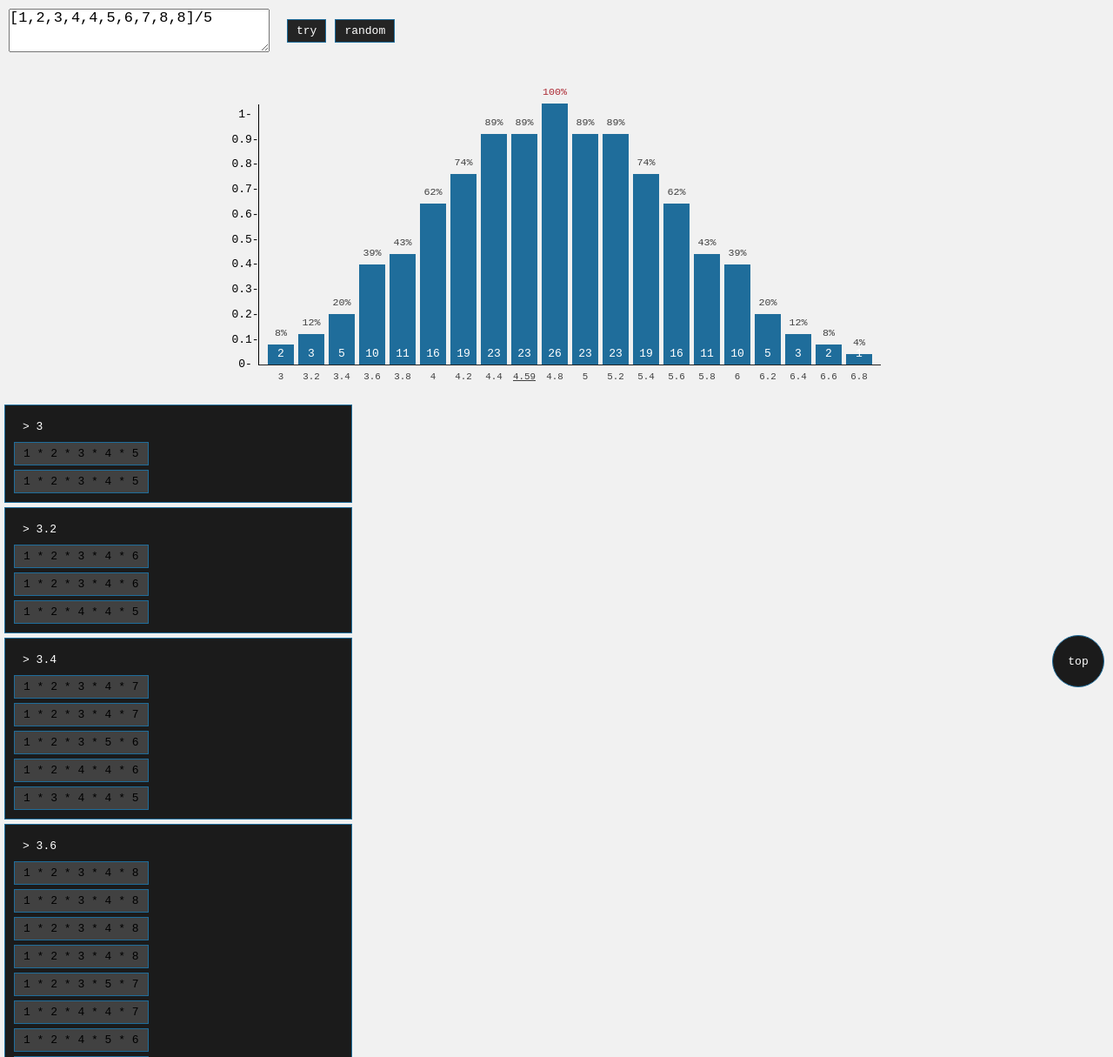
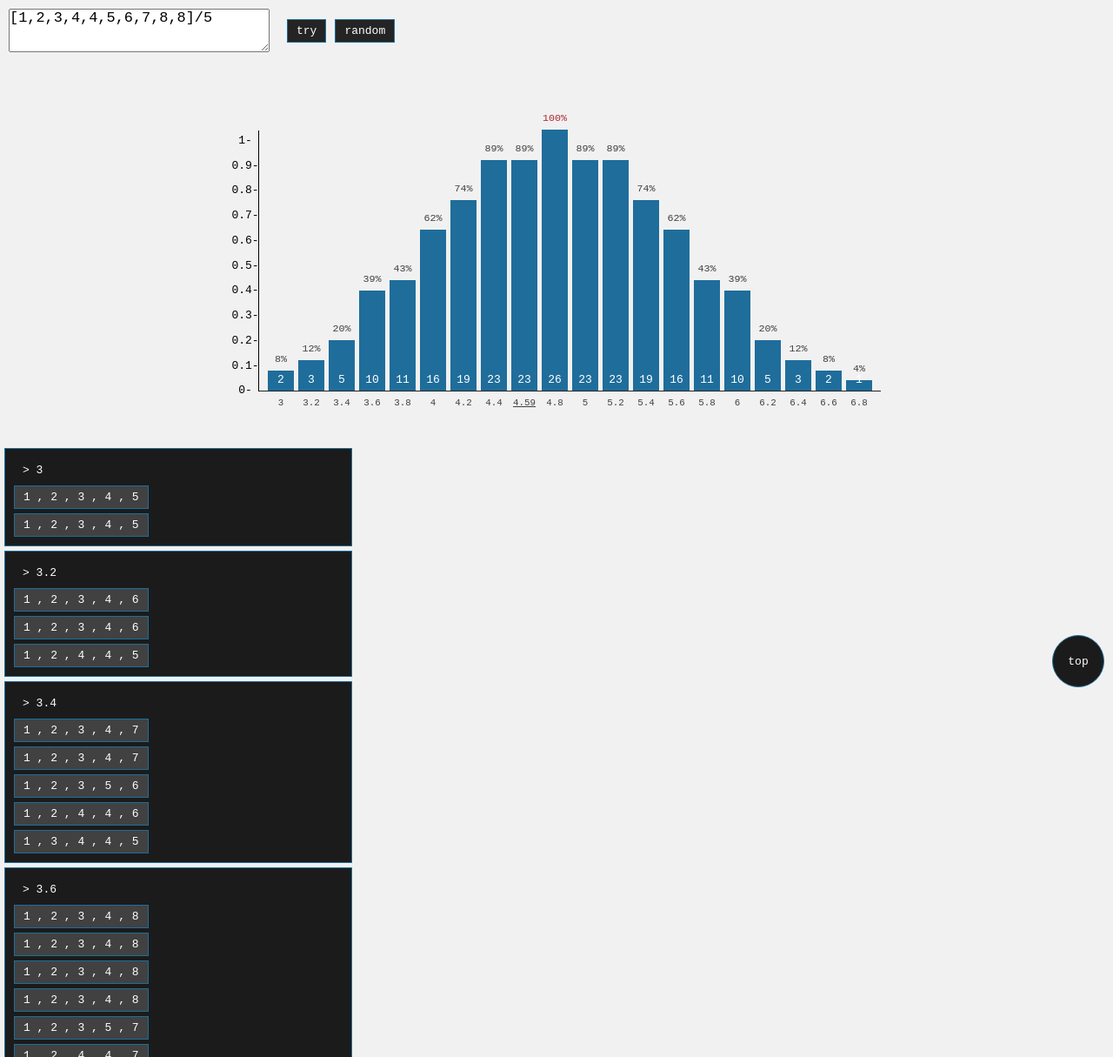
Before and after one commit to Cubical22/Point-Estimation, a plain HTML site: page index.html in a window 1280 px wide. Shown: the top 1215 px of the page at 87% size. Drawn offline with Linux system fonts and the light colour scheme.

Commit message:
some small changes to make things better

```diff
--- a/app.js
+++ b/app.js
@@ -71,7 +71,7 @@ function create_cursor_el(cursors) {
     cursor_el.classList.add("cursor");
     cursor_el.innerText = `${cursors.map((cursor) => {
         return sample_data[cursor];
-    }).join(" * ")}`
+    }).join(" , ")}`
 
     return cursor_el;
 }
--- a/main.css
+++ b/main.css
@@ -42,8 +42,9 @@ button {
 }
 
 .chart-holder {
-    width: 100%;
-    padding: 10px;
+    min-width: 100%;
+    width: fit-content;
+    padding: 40px;
     margin-top: 40px;
 
     max-height: 300px;
@@ -147,7 +148,7 @@ button {
     padding: 5px;
     gap: 5px;
 
-    margin-top: 50px;
+    margin-top: 100px;
 }
 
 .group {
@@ -182,6 +183,7 @@ button {
 
     background-color: rgb(65, 65, 65);
     border: 1px solid var(--main-blue);
+    color: white;
 }
 
 .hover-text:hover::after {
```
